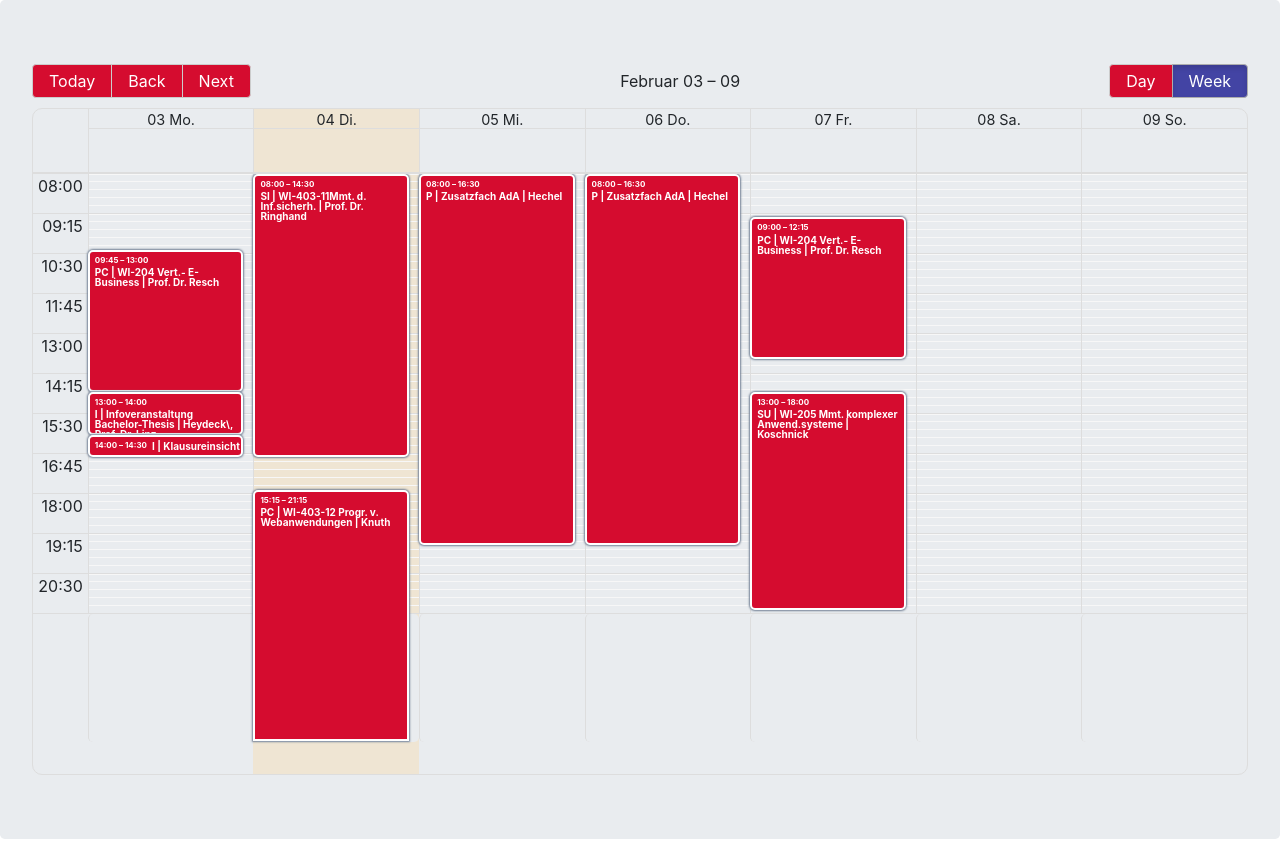
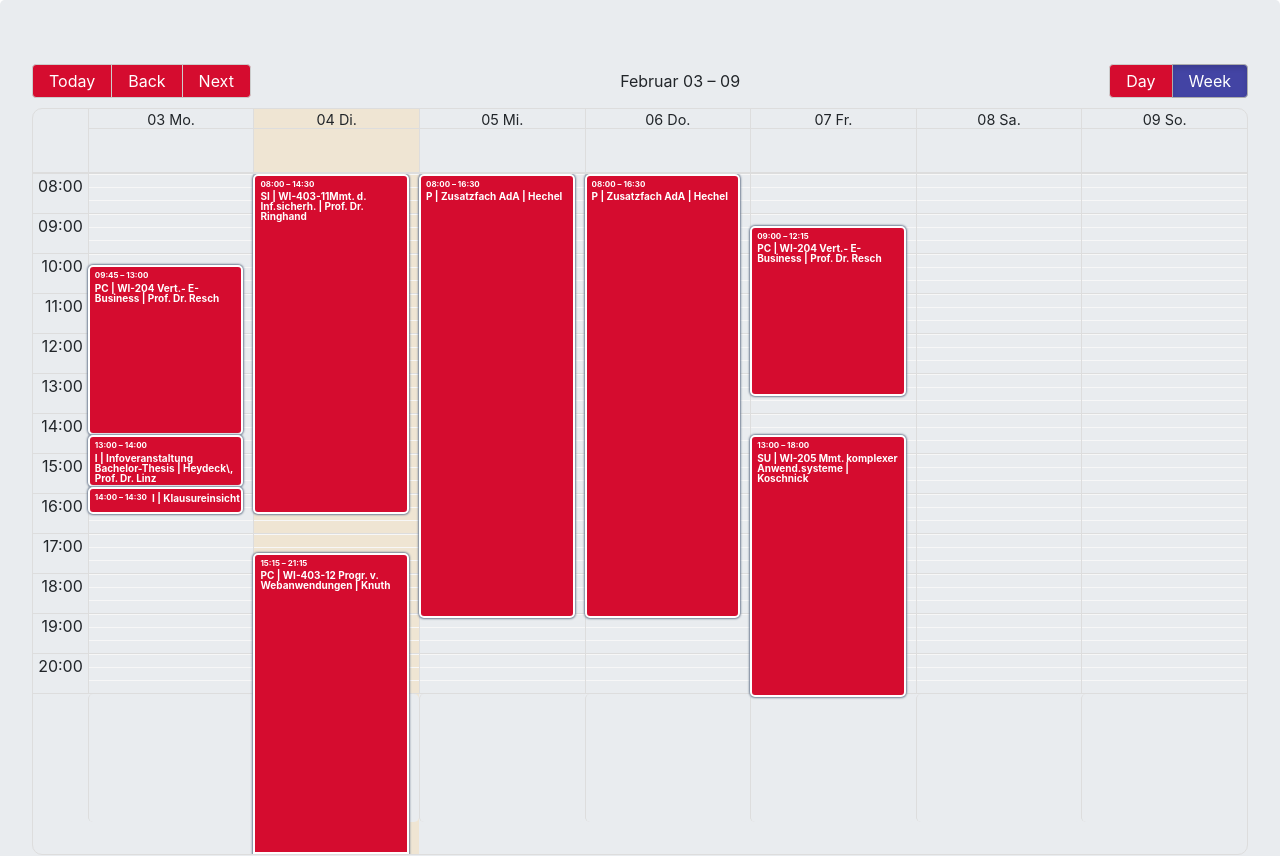
Before and after one commit to JuWeber99/proncal, a React (Create React App) app: page / in a window 1280 px wide. Shown: the top 856 px of the page. Built offline with nearby package versions, Linux system fonts and the light colour scheme; no server answers.

Commit message:
merging events

```diff
--- a/src/components/MyCalendar.tsx
+++ b/src/components/MyCalendar.tsx
@@ -85,7 +85,9 @@ const MyCalendar: FunctionComponent = () => {
 
         return (
             <Suspense fallback={<p>Load</p>}>
-                <Jumbotron>
+                <Jumbotron style={
+                    {maxHeight: "100%"}
+                }>
                     <Calendar
                         localizer={localizer}
                         events={eventData.map((event: MyEvent) => {
@@ -100,13 +102,14 @@ const MyCalendar: FunctionComponent = () => {
                         views={["day", "week"]}
                         endAccessor={"end"}
                         startAccessor={"start"}
-                        timeslots={5}
-                        step={15}
+                        timeslots={3}
+                        step={20}
                         min={new Date(1, 1, 1, 8)}
                         max={new Date(1, 1, 1, 21)}
                         components={{
                             event: ((event: EventProps) => EventCard(event)),
-                            eventContainerWrapper: props => (<Jumbotron> {props.children} </Jumbotron>),
+                            eventContainerWrapper: Jumbotron
+
                         }}
                     />
                 </Jumbotron>
--- a/src/components/calendar/EventCard.tsx
+++ b/src/components/calendar/EventCard.tsx
@@ -1,16 +1,10 @@
 import React, {FunctionComponent} from 'react';
-import {Badge, Card} from 'react-bootstrap';
-import  {EventProps} from "react-big-calendar"
+import {EventProps} from "react-big-calendar"
 
 
 const EventCard:FunctionComponent<EventProps> = (props: EventProps) => {
     return (
-        <div style={{
-            display: "flex",
-            textAlign: "match-parent",
-        }}>
-                <p>{props.title}</p>
-        </div>
+                <>{props.title}</>
     );
 };
 
```
